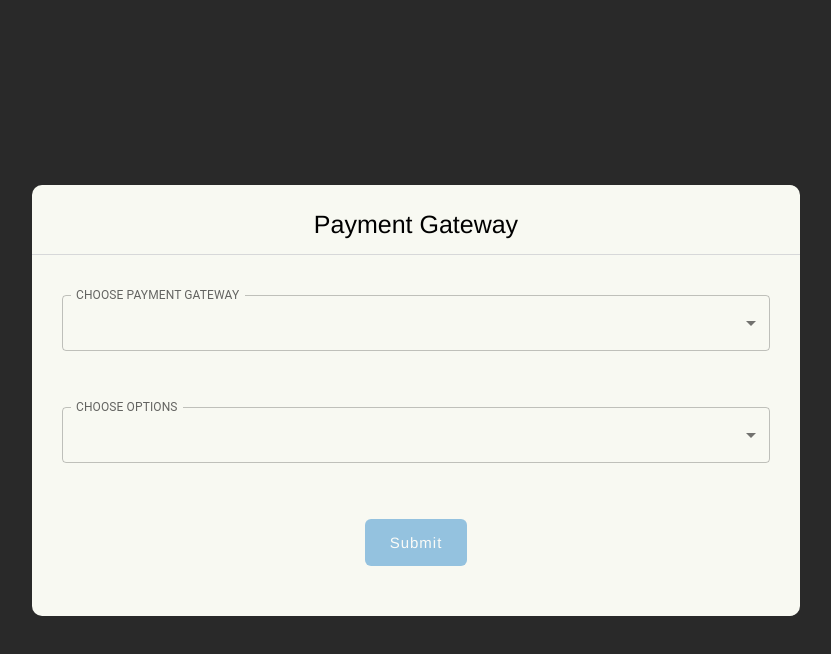
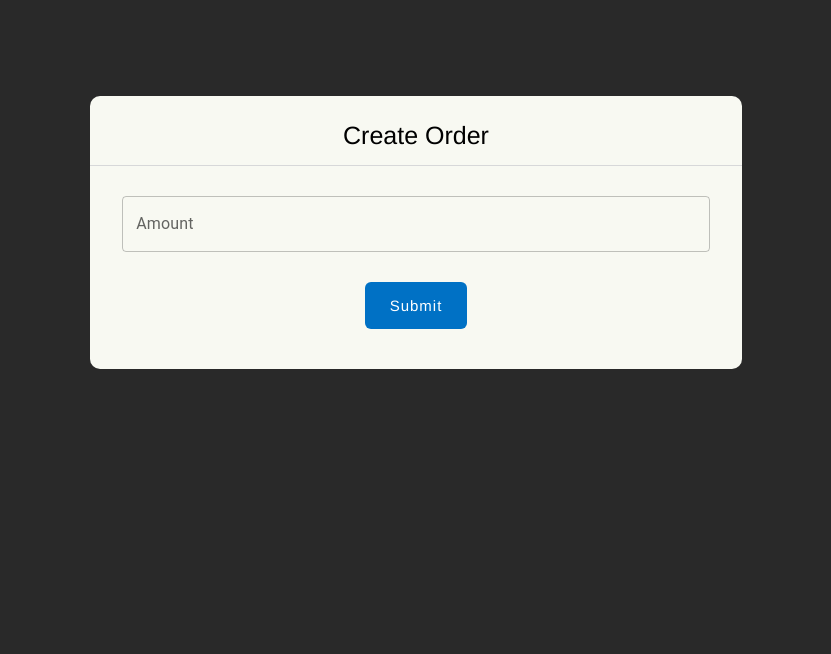
Before and after one commit to 3dwesupport/razorpay-example-nextjs, a Next.js app: page / in a window 1280 px wide. Shown: the top 654 px of the page, without its empty margins (224-1055 px from the left). Built offline with nearby package versions, Linux system fonts and the light colour scheme.

Commit message:
Adding the functionality of paytm

```diff
--- a/package.json
+++ b/package.json
@@ -25,6 +25,8 @@
     "nanoid": "^4.0.1",
     "net": "^1.0.2",
     "next": "13.2.4",
+    "paytm-pg-node-sdk": "^1.0.4",
+    "paytmchecksum": "^1.5.0",
     "prisma": "^4.11.0",
     "razorpay": "^2.8.6",
     "react": "18.2.0",
--- /dev/null
+++ b/src/pages/api/config.js
@@ -0,0 +1,8 @@
+const paytmConfig = {
+    mid: "ypMNdG97323946560536",
+    key: "SnuVjF30cYhMEv2D",
+    website: "DEFAULT",
+    NEXT_PUBLIC_HOST: "https://localhost:3000",
+    PAYTM_HOST: "https://securegw.paytm.in"
+}
+module.exports = paytmConfig;
--- a/src/pages/createOrder.tsx
+++ b/src/pages/createOrder.tsx
@@ -5,8 +5,6 @@ import {Container, createTheme, TextField, ThemeProvider} from "@mui/material";
 import {useRouter} from "next/router";
 import {Loading} from "@/Component/Loading";
 const theme = createTheme();
-import backButton from "../../public/backButton.png"
-import Image from "next/image";
 
 /**
  * Render Create Order Screen
--- a/src/pages/index.tsx
+++ b/src/pages/index.tsx
@@ -3,69 +3,78 @@ import styles from "@/styles/Home.module.css";
 import React, {useState} from "react";
 import {SelectInputBox} from "@/Component/selectInputBox";
 import {availableGateway, availableOptions} from "@/constants";
+import Document from "./_document";
+import PaytmPayment from "@/pages/paytmPayment ";
+
 
 export default function Home() {
-    const [selectedGateway, setSelectedGateway] = useState<any>(undefined);
-    const [selectedOptions, setSelectedOptions] = useState<any>(undefined);
-    const router = useRouter();
+    // const [selectedGateway, setSelectedGateway] = useState<any>(undefined);
+    // const [selectedOptions, setSelectedOptions] = useState<any>(undefined);
+    // const router = useRouter();
 
     //handle gateway dropdown
-    const handleGateway = (e: any) => {
-        let selectedItem: any = availableGateway.find((item: any) => item.gateway === e.target.value);//find the object having gateway value of customers selected gateway
-        setSelectedGateway(selectedItem.gateway);//assign value to the variable for the selected metal
-    }
-    //handle gateway dropdown
-    const handleOptions = (e: any) => {
-        let selectedItem: any = availableOptions.find((item: any) => item.options === e.target.value);//find the object having gateway value of customers selected gateway
-        setSelectedOptions(selectedItem.options);//assign value to the variable for the selected metal
-    }
-    //handle Disabled submit button
-    const handleDisabled = () => {
-        return !(selectedGateway && selectedOptions);
-    }
-    //handle submit button
-    const handleSubmit = async () => {
-        await router.push({
-            pathname: selectedOptions == availableOptions[0].options ? "/createOrder" : "/paymentGateWay",
-        });
+    // const handleGateway = (e: any) => {
+    //     let selectedItem: any = availableGateway.find((item: any) => item.gateway === e.target.value);//find the object having gateway value of customers selected gateway
+    //     setSelectedGateway(selectedItem.gateway);//assign value to the variable for the selected metal
+    // }
+    // //handle gateway dropdown
+    // const handleOptions = (e: any) => {
+    //     let selectedItem: any = availableOptions.find((item: any) => item.options === e.target.value);//find the object having gateway value of customers selected gateway
+    //     setSelectedOptions(selectedItem.options);//assign value to the variable for the selected metal
+    // }
+    // //handle Disabled submit button
+    // const handleDisabled = () => {
+    //     return !(selectedGateway && selectedOptions);
+    // }
+    // //handle submit button
+    // const handleSubmit = async () => {
+    //     await router.push({
+    //         pathname: selectedOptions == availableOptions[0].options ? "/createOrder" : "/paymentGateWay",
+    //     });
+    //
+    // }
+    // return (
+    //     <>
+    //         <div className={styles.home}>
+    //             <div className={styles.tab}>
+    //                 <div className={styles.heading}>Payment Gateway</div>
+    //                 <div className={styles.horizontalLine}></div>
+    //                 <div className={styles.selectInput}>
+    //                     <SelectInputBox
+    //                         styles={{width: "100%"}}
+    //                         label='CHOOSE PAYMENT GATEWAY'
+    //                         selectInputStyle={styles.textFieldStyle}
+    //                         defaultValue={availableGateway}
+    //                         selectField={selectedGateway}
+    //                         items={availableGateway.map((type: any) => type.gateway)}
+    //                         onFieldChange={(e: any) => handleGateway(e)}
+    //                     />
+    //                 </div>
+    //                 <div className={styles.selectInput}>
+    //                     <SelectInputBox
+    //                         styles={{width: "100%", marginLeft: "0%", marginBottom: "3%"}}
+    //                         label='CHOOSE OPTIONS'
+    //                         selectInputStyle={styles.textFieldStyle}
+    //                         defaultValue={availableOptions}
+    //                         selectField={selectedOptions}
+    //                         items={availableOptions.map((type: any) => type.options)}
+    //                         onFieldChange={(e: any) => handleOptions(e)}
+    //                     />
+    //                     <div className={styles.btnStyle}>
+    //                         <button disabled={handleDisabled()}
+    //                                 className={`${handleDisabled() ? styles.btn : styles.enabled}`}
+    //                                 onClick={handleSubmit}>Submit
+    //                         </button>
+    //                     </div>
+    //                 </div>
+    //             </div>
+    //         </div>
+    //     </>
+    // )
+    return(
+        // <PaymentForm/>
+   <PaytmPayment/>
+        // <Document/>
+        )
 
-    }
-    return (
-        <>
-            <div className={styles.home}>
-                <div className={styles.tab}>
-                    <div className={styles.heading}>Payment Gateway</div>
-                    <div className={styles.horizontalLine}></div>
-                    <div className={styles.selectInput}>
-                        <SelectInputBox
-                            styles={{width: "100%"}}
-                            label='CHOOSE PAYMENT GATEWAY'
-                            selectInputStyle={styles.textFieldStyle}
-                            defaultValue={availableGateway}
-                            selectField={selectedGateway}
-                            items={availableGateway.map((type: any) => type.gateway)}
-                            onFieldChange={(e: any) => handleGateway(e)}
-                        />
-                    </div>
-                    <div className={styles.selectInput}>
-                        <SelectInputBox
-                            styles={{width: "100%", marginLeft: "0%", marginBottom: "3%"}}
-                            label='CHOOSE OPTIONS'
-                            selectInputStyle={styles.textFieldStyle}
-                            defaultValue={availableOptions}
-                            selectField={selectedOptions}
-                            items={availableOptions.map((type: any) => type.options)}
-                            onFieldChange={(e: any) => handleOptions(e)}
-                        />
-                        <div className={styles.btnStyle}>
-                            <button disabled={handleDisabled()}
-                                    className={`${handleDisabled() ? styles.btn : styles.enabled}`}
-                                    onClick={handleSubmit}>Submit
-                            </button>
-                        </div>
-                    </div>
-                </div>
-            </div>
-        </>
-    )
 }
--- a/src/pages/paymentGateWay.tsx
+++ b/src/pages/paymentGateWay.tsx
@@ -4,9 +4,6 @@ import {Container, createTheme, TextField, ThemeProvider} from "@mui/material";
 import {useRouter} from "next/router";
 import axios from "axios";
 import {Loading} from "@/Component/Loading";
-import Image from "next/image";
-import backButton from "../../public/backButton.png";
-
 const theme = createTheme();
 
 /**
--- /dev/null
+++ b/src/pages/paytmPayment .tsx
@@ -0,0 +1,97 @@
+import React, {useState} from "react";
+import styles from "@/styles/Home.module.css";
+import paytmConfig from "././api/config";
+import {TextField} from "@mui/material";
+
+
+const PaytmPayment = () => {
+    const [amount, setAmount] = useState("")
+    // const [mid, setMid] = useState(undefined);
+    const showPaytm = async () => {
+        const value = await loadScript(`${paytmConfig.PAYTM_HOST}/merchantpgpui/checkoutjs/merchants/${paytmConfig.mid}.js`)
+        if (!value) {
+            alert("Razorpay SDK failed to load. Are you online?");
+            return;
+        }
+        let amount = 1;
+        let orderId = Math.floor(Math.random() * Date.now());
+        const data = {amount, orderId};
+        let res = await fetch("/api/preTransaction", {
+            method: "POST", // or 'PUT'
+            headers: {
+                "Content-Type": "application/json",
+            },
+            body: JSON.stringify(data),
+        })
+        let txnResponse = await res.json()
+        let txnToken = txnResponse.txnToken
+        console.log("value is ::::::::::::::::", txnResponse)
+        const config = {
+            "root": "",
+            "flow": "DEFAULT",
+            "data": {
+                "orderId": orderId,/* update order id */
+                "token": txnToken, /* update token value */
+                "tokenType": "TXN_TOKEN",
+                "amount": amount /* update amount */
+            },
+            "handler": {
+                "notifyMerchant": function (eventName, data) {
+                    console.log("notifyMerchant handler function called");
+                    console.log("eventName => ", eventName);
+                    console.log("data => ", data);
+                }
+            }
+        };
+        if (window.Paytm && window.Paytm.CheckoutJS) {
+            window.Paytm.CheckoutJS.onLoad(function excecuteAfterCompleteLoad() {
+                // initialze configuration using init method
+                window.Paytm.CheckoutJS.init(config).then(function onSuccess() {
+                    // after successfully updating configuration, invoke JS Checkout
+                    window.Paytm.CheckoutJS.invoke();
+                }).catch(function onError(error) {
+                    console.log("error => ", error);
+                });
+            });
+        }
+
+    }
+    return (
+        <div className={styles.main}>
+            <div className={styles.App}>
+                <div className={styles.tab}>
+                    <div className={styles.heading}>Create Order</div>
+                    <div className={styles.horizontalLine}></div>
+                    <div className={styles.form}>
+                        <div className={styles.textInput}>
+                            <TextField id="outlined-basic" label="Amount" variant="outlined"
+                                       value={amount}
+                                       className={styles.input}
+                                       onChange={e => setAmount(e.target.value)}/>
+                        </div>
+                        <div className={styles.buttonStyle}>
+                            <button className={styles.enabled} onClick={() => showPaytm()}>Submit
+                            </button>
+                        </div>
+                    </div>
+                </div>
+            </div>
+        </div>
+    )
+}
+
+function loadScript(src) {
+    return new Promise((resolve) => {
+        const script = document.createElement("script");
+        script.src = src;
+        script.onload = () => {
+            resolve(true);
+        };
+        script.onerror = () => {
+            resolve(false);
+        };
+        document.body.appendChild(script);
+    });
+}
+
+export default PaytmPayment
--- a/src/routes.tsx
+++ b/src/routes.tsx
@@ -7,17 +7,18 @@ import CreateOrder from "@/pages/createOrder";
 import OrderResponseFailed from "@/pages/OrderResponseFailed";
 import PaymentGateWay from "@/pages/paymentGateWay";
 import PaymentGatewayResponse from "@/pages/paymentGatewayResponse";
-
+import PaytmPayment from "@/pages/paytmPayment ";
 
 
 const RouterCom = () => (
     <Routes>
         <Route exact path="/" element={Home}/>
-        <Route exact path="/paymentGateWay" element={PaymentGateWay:}/>
+        <Route exact path="/paymentGateWay" element={PaymentGateWay}/>
         <Route exact path="/paymentGatewayResponse" element={PaymentGatewayResponse}/>
         <Route exact path="/createOrderResponse" element={CreateOrderResponse}/>
         <Route exact path="/createOrder" element={CreateOrder}/>
         <Route exact path="/OrderResponseFailed" element={OrderResponseFailed}/>
+        <Route exact path="/paytmPayment" element={PaytmPayment}/>
     </Routes>
 );
 
```
Also changed, not shown: src/pages/PaytmTransactionSucess.tsx (added, +10 -0 lines), src/pages/_document.tsx (+7 -1 lines), src/pages/api/postTransaction.tsx (added, +70 -0 lines), src/pages/api/preTransaction.tsx (added, +74 -0 lines), 2 other files (tests, documents, lock files or other folders).
